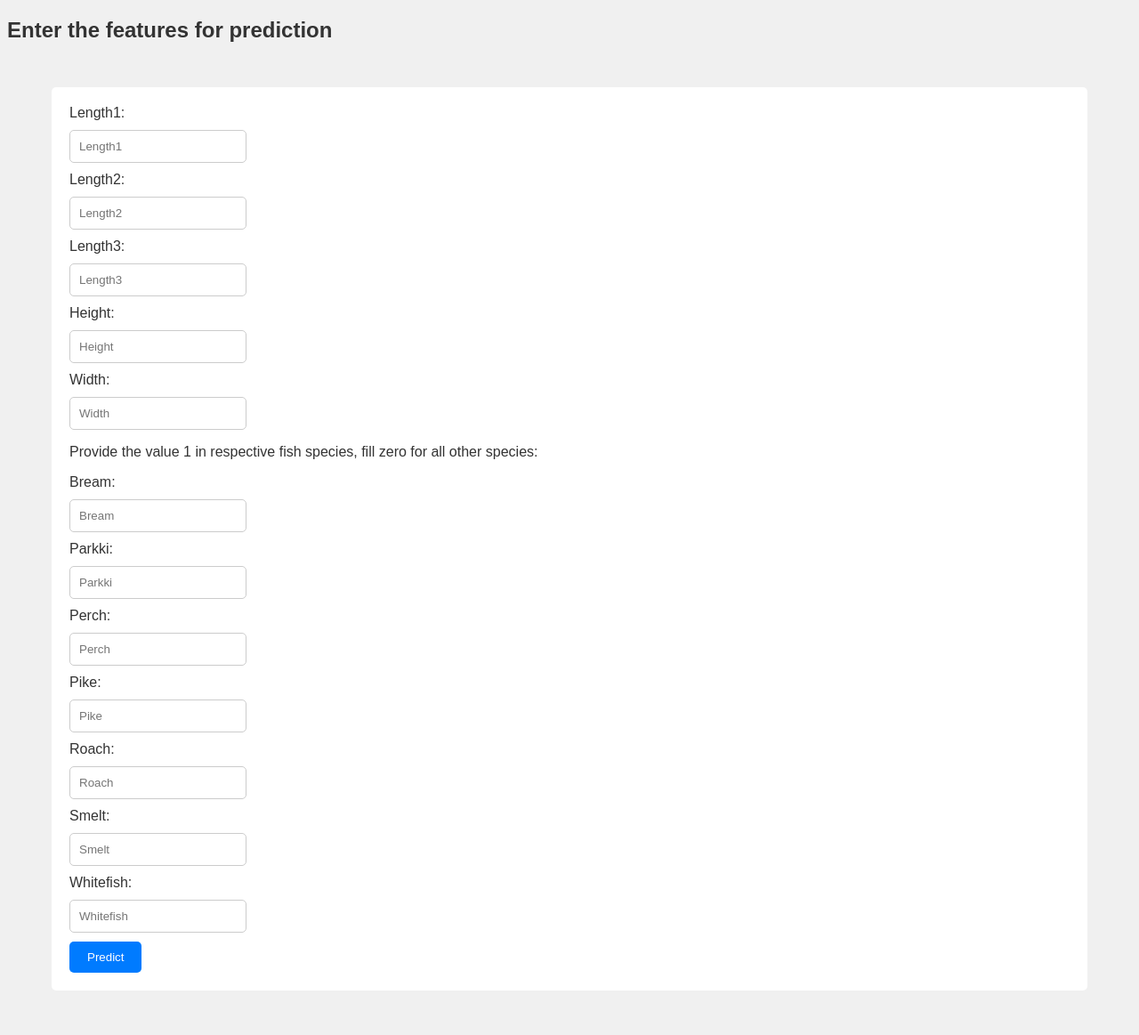
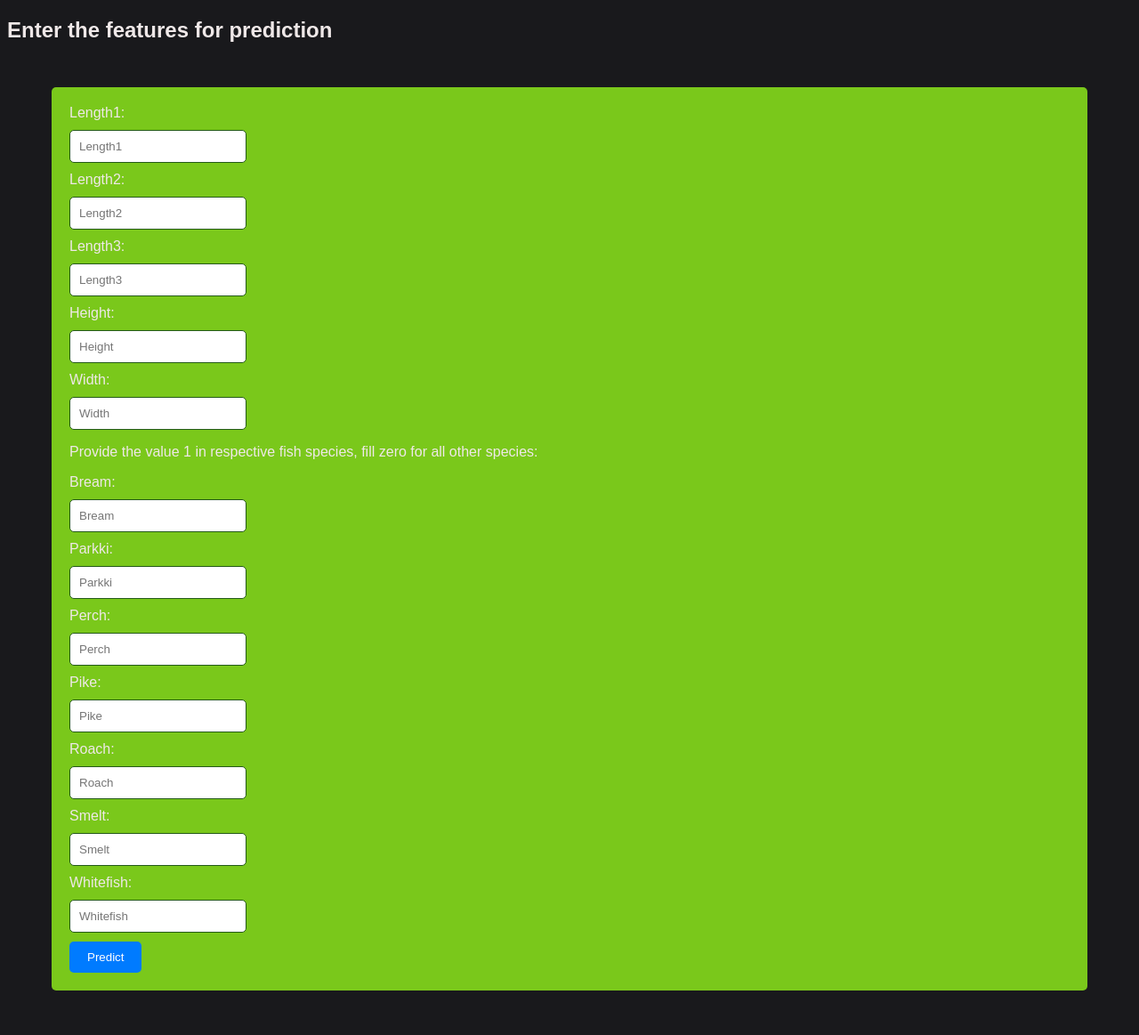
Before and after one commit to Regu7/ML_Regressor_heroku, a Flask app: page / in a window 1280 px wide. Shown: the whole page at 89% size. Run offline with Flask 3, Linux system fonts and the light colour scheme; parts of the project's set-up code (start-up, migrations or seed data) failed here and were passed over.

Commit message:
Updated version

```diff
--- a/templates/index.html
+++ b/templates/index.html
@@ -5,13 +5,13 @@
     <style>
         body {
             font-family: Arial, sans-serif;
-            background-color: #f0f0f0;
-            color: #333;
+            background-color: #19191c;
+            color: #efe8e8;
         }
         form {
             margin: 50px;
             padding: 20px;
-            background-color: #fff;
+            background-color: #7ac81b;
             border-radius: 5px;
         }
         input {
@@ -19,7 +19,7 @@
             margin: 10px 0;
             padding: 10px;
             border-radius: 5px;
-            border: 1px solid #ccc;
+            border: 1px solid #245a19;
         }
         button {
             padding: 10px 20px;
```
